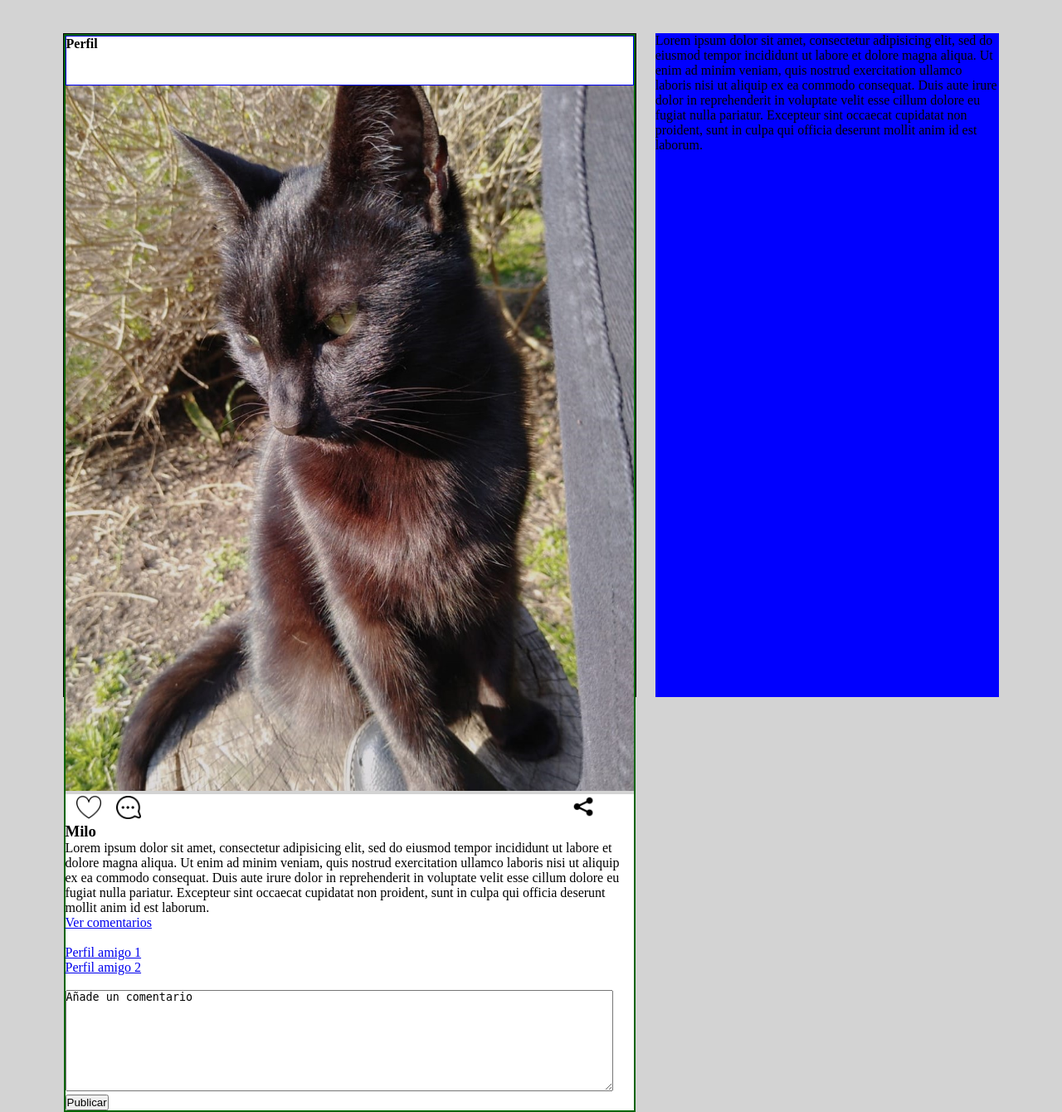
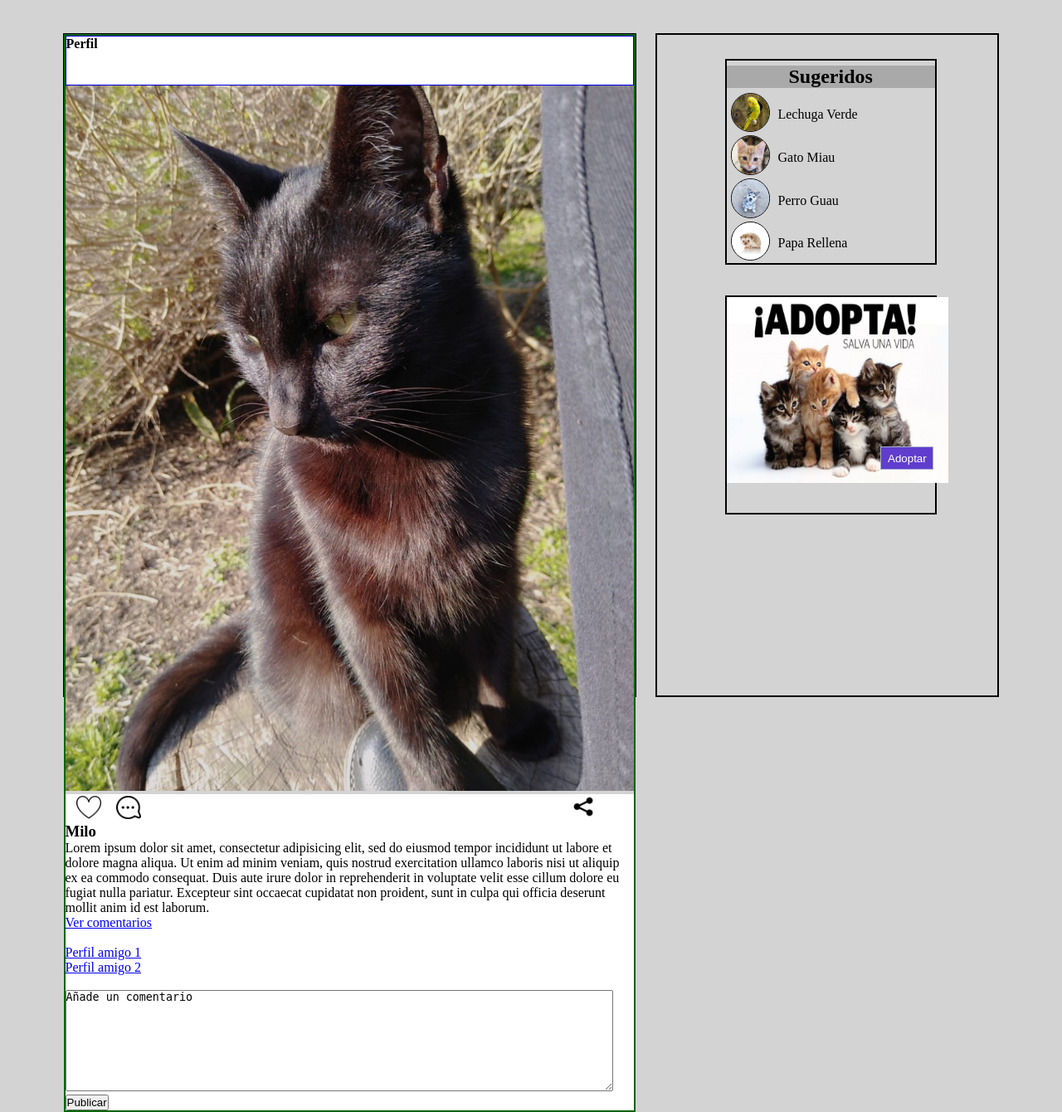
Before and after one commit to lucasan746/Proyecto, a PHP site: page /home.php in a window 1280 px wide. Shown: the part 96-1436 px from the top of the page at 83% size. Run offline with PHP 8.4, Linux system fonts and the light colour scheme.

Commit message:
Sección 2

```diff
--- a/css/style.css
+++ b/css/style.css
@@ -545,9 +545,68 @@ width: 5%;
 }
 
 
-
-
 .seccionder{
   width: 36%;
-  background-color: blue;
+  border: solid black 2px;
 }
+
+/* Seccion 2 */
+.sugeridos h1{
+  text-align: center;
+  margin-top: 6px;
+  margin-bottom: 6px;
+  background-color: darkgrey;
+  font-size: 1.5rem;
+}
+/* .adopciones h2{
+  text-align: center;
+  position: relative;
+  top: -9vw;
+} */
+.img{
+  width: 19%;
+  border-radius: 5vh;
+  margin-left: 5px;
+  border: solid black 1px;
+}
+.sugeridos{
+  border: solid black 2px;
+  width: 62%;
+  height: 31vh;
+  margin-left: 20%;
+  margin-top: 7%;
+  overflow: scroll;
+}
+.sugeridos a{
+  width: 73%;
+  display: inline-block;
+  position: relative;
+  bottom: 16px;
+  margin-left: 5px;
+  text-decoration: none;
+  color: black;
+  font-size: 1rem;
+}
+.adopciones{
+  width: 62%;
+  height: 33vh;
+  margin-left: 20%;
+  margin-top: 9%;
+  border: solid black 2px;
+  }
+.adopciones button{
+  position: relative;
+  left: 74%;
+  top: -6vh;
+  height: 28px;
+  width: 64px;
+  background-color: #603dce;
+  color: white;
+  border: solid 1px #a7aece;
+  padding: 6px;
+  text-decoration: none;
+}
+.adopciones img{
+  height: 224px;
+  width: 267px;
+}
--- a/home.php
+++ b/home.php
@@ -9,6 +9,7 @@
     <?php require_once 'navbar.php'; ?>
     <section class="cuerpohome">
     <?php require_once 'seccion1.php'; ?>
+    <?php require_once 'seccion2.php'; ?>
   </section>
   </body>
 </html>
--- a/seccion1.php
+++ b/seccion1.php
@@ -46,6 +46,3 @@
 
 </article>
 </section>
-<section class="seccionder">
-<p>Lorem ipsum dolor sit amet, consectetur adipisicing elit, sed do eiusmod tempor incididunt ut labore et dolore magna aliqua. Ut enim ad minim veniam, quis nostrud exercitation ullamco laboris nisi ut aliquip ex ea commodo consequat. Duis aute irure dolor in reprehenderit in voluptate velit esse cillum dolore eu fugiat nulla pariatur. Excepteur sint occaecat cupidatat non proident, sunt in culpa qui officia deserunt mollit anim id est laborum.</p>
-</section>
--- /dev/null
+++ b/seccion2.php
@@ -0,0 +1,28 @@
+<section class="seccionder">
+  <article class="sugeridos">
+    <h1>Sugeridos</h1>
+    <ul>
+      <img class="img" src="images/home/iconom.jpg" alt="icono"> <a href="user@user.com">Lechuga Verde</a>
+      <img class="img" src="images/home/iconom1.jpg" alt="icono">
+      <a href="user@user.com">Gato Miau</a>
+      <img class="img" src="images/home/iconom2.jpg" alt="icono">
+      <a href="user@user.com">Perro Guau</a>
+      <img class="img" src="images/home/iconom3.jpg" alt="icono">
+      <a href="user@user.com">Papa Rellena</a>
+      <img class="img" src="images/home/iconom.jpg" alt="icono">
+      <a href="user@user.com">Lechuga Verde</a>
+      <img class="img" src="images/home/iconom1.jpg" alt="icono">
+      <a href="user@user.com">Gato Miau</a>
+      <img class="img" src="images/home/iconom2.jpg" alt="icono">
+      <a href="user@user.com">Perro Guau</a>
+      <img class="img" src="images/home/iconom3.jpg" alt="icono">
+      <a href="user@user.com">Papa Rellena</a>
+    </ul>
+  </article>
+
+  <article class="adopciones">
+    <img src="images/home/adopcion.jpg" alt="fondo">
+    <!-- <h2>Páginas de adopciones</h2> -->
+    <button type="submit" name="adoptar">Adoptar</button>
+  </article>
+</section>
```
Also changed, not shown: images/home/adopcion.jpg (added), images/home/iconom.jpg (added), images/home/iconom1.jpg (added), images/home/iconom2.jpg (added), images/home/iconom3.jpg (added).
